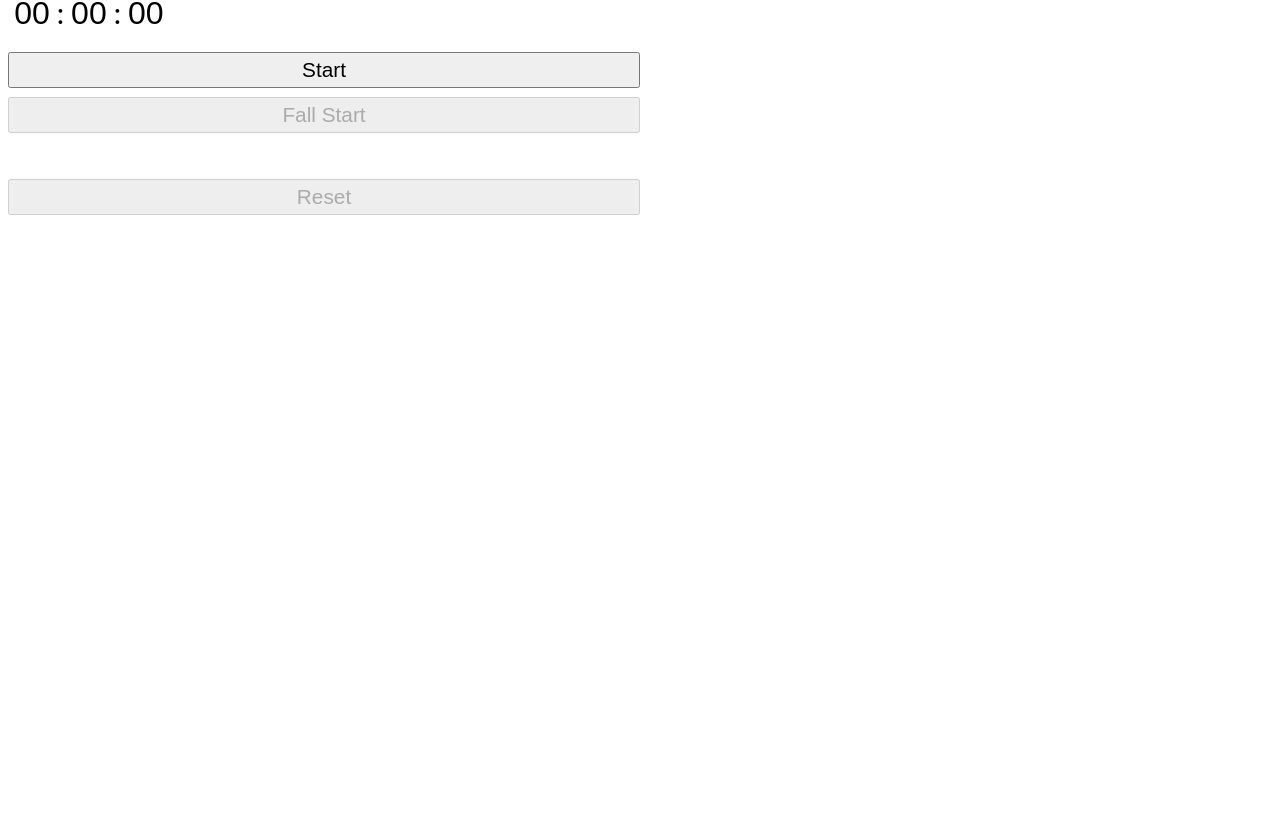
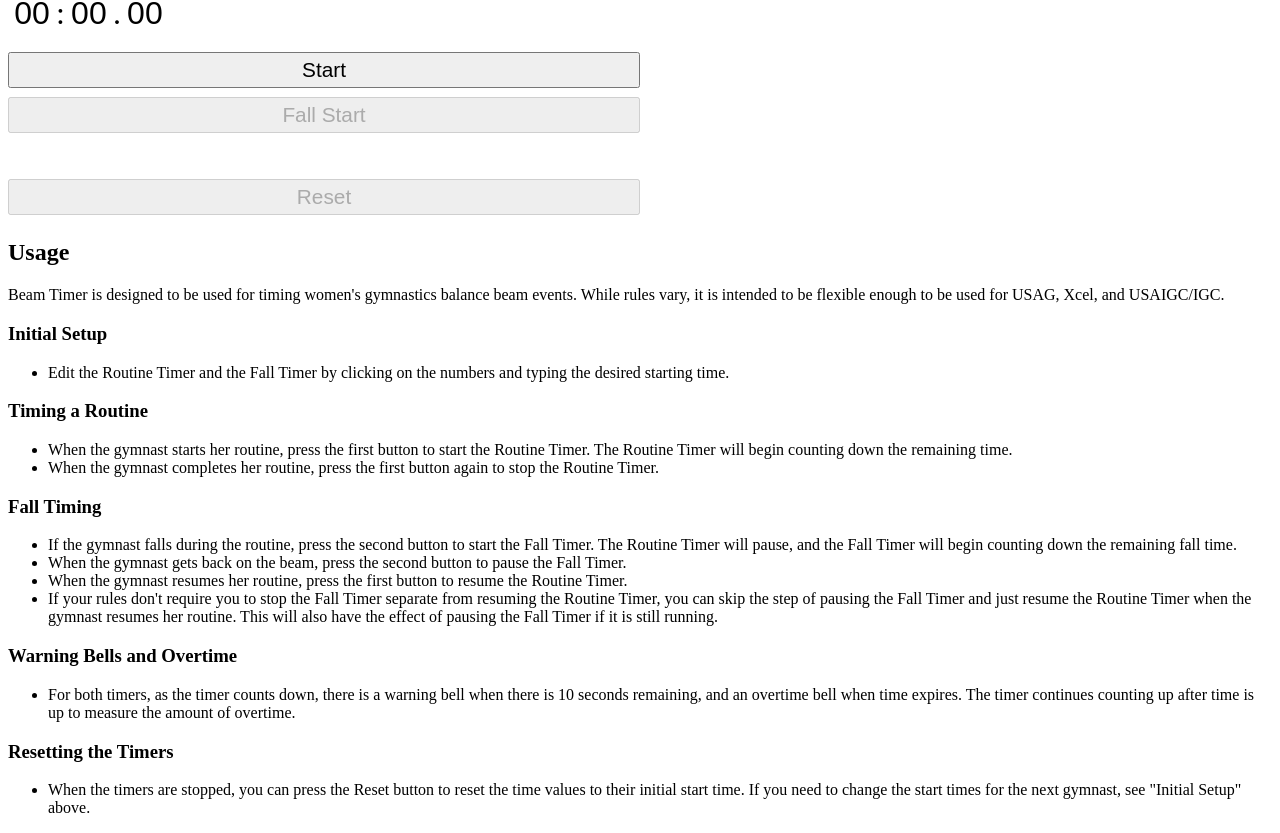
Before and after one commit to Meomaxy/beamtimer, a plain HTML site: page index.html in a window 1280 px wide. Shown: the part 124-957 px from the top of the page. Before the commit the page ends 800 px from the top, so only its background shows below. Drawn offline with Linux system fonts and the light colour scheme.

Commit message:
Added rules and other modifications

```diff
--- a/index.html
+++ b/index.html
@@ -73,7 +73,7 @@
       <input class="timer minutes" type="text" value="00" pattern="\d{0,2}"/>
       <p class="timer">:</p>
       <input class="timer seconds" type="text" value="00" pattern="[0-5]{0,1}\d{0,1}"/>
-      <p class="timer">:</p>
+      <p class="timer">.</p>
       <input class="timer secondsPercent" type="text" value="00" pattern="\d{0,2}"/>
       <p class="timer overtime" style="display: none;">OVERTIME!</p>
     </div>
@@ -82,7 +82,7 @@
       <input class="timer minutes" type="text" value="00" pattern="\d{0,2}"/>
       <p class="timer">:</p>
       <input class="timer seconds" type="text" value="00" pattern="[0-5]{0,1}\d{0,1}"/>
-      <p class="timer">:</p>
+      <p class="timer">.</p>
       <input class="timer secondsPercent" type="text" value="00" pattern="\d{0,2}"/>
       <p class="timer overtime" style="display: none;">OVERTIME!</p>
     </div>
@@ -518,7 +518,7 @@ InltHjM5AzhRNUO2ZwBECeUYdszm/WByf//4xgF8lowPrACwD4Agiv+sagBLSX//84EAQP2C7Iie
       elemBtnStartStop.innerHTML = strBtnLabel;
     });
 
-    function fallResumeEventFunction() {
+    function fallResumeEventFunction(e) {
       let strBtnLabel = '';
 
       if (timerFall.intervalRun) { // Stop Fall Timer
@@ -549,11 +549,6 @@ InltHjM5AzhRNUO2ZwBECeUYdszm/WByf//4xgF8lowPrACwD4Agiv+sagBLSX//84EAQP2C7Iie
     }
 
     (elemBtnFallResume = document.querySelector('button.fallResume')).addEventListener('click', fallResumeEventFunction);
-    (elemBtnFallResume = document.querySelector('button.fallResume')).addEventListener('keydown', function(e){
-      if (e.keyCode === 32) {
-        fallResumeEventFunction();
-      }
-    });
 
     (elemBtnReset = document.querySelector('button.reset')).addEventListener('click', () => {
       timerRoutine.reset();
@@ -571,5 +566,33 @@ InltHjM5AzhRNUO2ZwBECeUYdszm/WByf//4xgF8lowPrACwD4Agiv+sagBLSX//84EAQP2C7Iie
   })();
 
 </script>
+
+<h2>Usage</h2>
+<p>Beam Timer is designed to be used for timing women's gymnastics balance beam events. While rules vary, it is intended to be flexible enough to be used for USAG, Xcel, and USAIGC/IGC.</p>
+<h3>Initial Setup</h3>
+<ul>
+<li>Edit the Routine Timer and the Fall Timer by clicking on the numbers and typing the desired starting time.</li>
+</ul>
+<h3>Timing a Routine</h3>
+<ul>
+<li>When the gymnast starts her routine, press the first button to start the Routine Timer. The Routine Timer will begin counting down the remaining time.</li>
+<li>When the gymnast completes her routine, press the first button again to stop the Routine Timer.</li>
+</ul>
+<h3>Fall Timing</h3>
+<ul>
+<li>If the gymnast falls during the routine, press the second button to start the Fall Timer. The Routine Timer will pause, and the Fall Timer will begin counting down the remaining fall time.</li>
+<li>When the gymnast gets back on the beam, press the second button to pause the Fall Timer.</li>
+<li>When the gymnast resumes her routine, press the first button to resume the Routine Timer.</li>
+<li>If your rules don't require you to stop the Fall Timer separate from resuming the Routine Timer, you can skip the step of pausing the Fall Timer and just resume the Routine Timer when the gymnast resumes her routine. This will also have the effect of pausing the Fall Timer if it is still running.</li>
+</ul>
+<h3>Warning Bells and Overtime</h3>
+<ul>
+<li>For both timers, as the timer counts down, there is a warning bell when there is 10 seconds remaining, and an overtime bell when time expires. The timer continues counting up after time is up to measure the amount of overtime.</li>
+</ul>
+<h3>Resetting the Timers</h3>
+<ul>
+<li>When the timers are stopped, you can press the Reset button to reset the time values to their initial start time. If you need to change the start times for the next gymnast, see "Initial Setup" above.</li>
+</ul>
+
 </body>
 </html>
```
